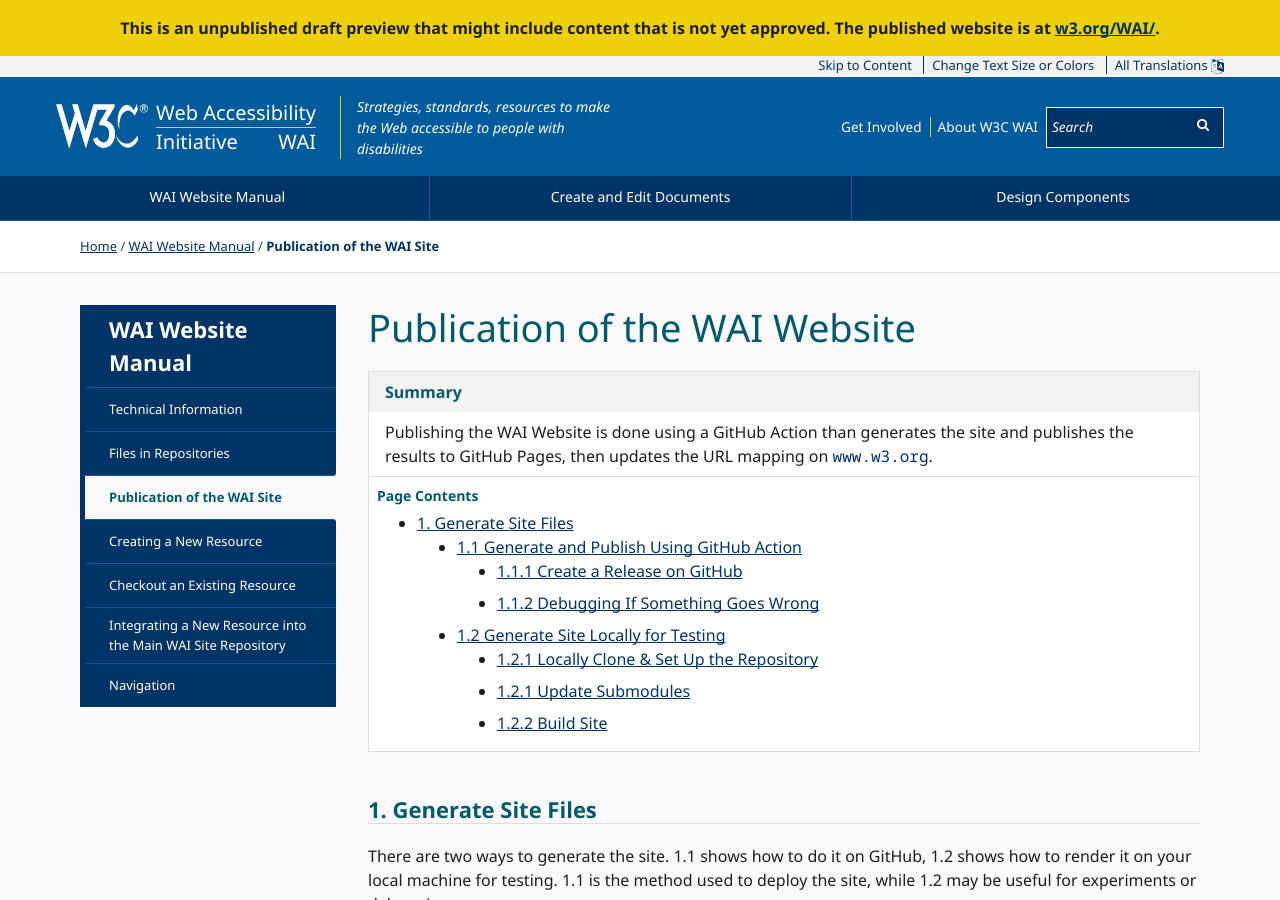
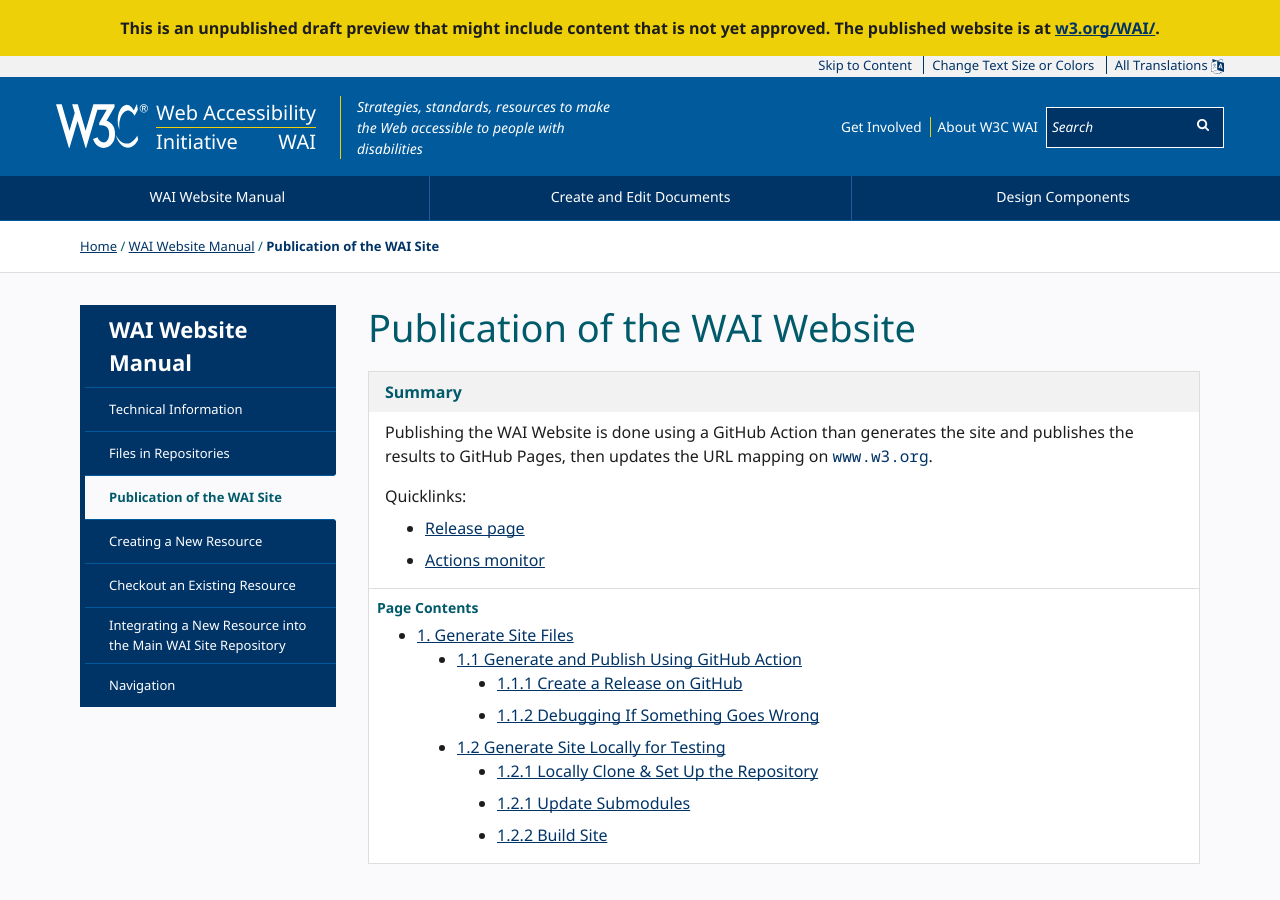
Before and after one commit to w3c/wai-website-theme, a Jekyll site: the page built from content/technical-publication.md, in a window 1280 px wide and 900 px high. Built offline with Jekyll 4.4.1, drawn with Linux system fonts in a browser that asks for light colours; cached includes are drawn as plain includes; comment, search, counter and statistics services are not loaded.

Commit message:
added quicklinks

```diff
--- a/content/technical-publication.md
+++ b/content/technical-publication.md
@@ -20,6 +20,10 @@
 {:/}
 
 Publishing the WAI Website is done using a GitHub Action than generates the site and publishes the results to GitHub Pages, then updates the URL mapping on `www.w3.org`.
+
+Quicklinks:
+* [Release page](https://github.com/w3c/wai-website/releases/new)
+* [Actions monitor](https://github.com/w3c/wai-website/actions)
 
 {::nomarkdown}
 {% include box.html type="end" %}
```
